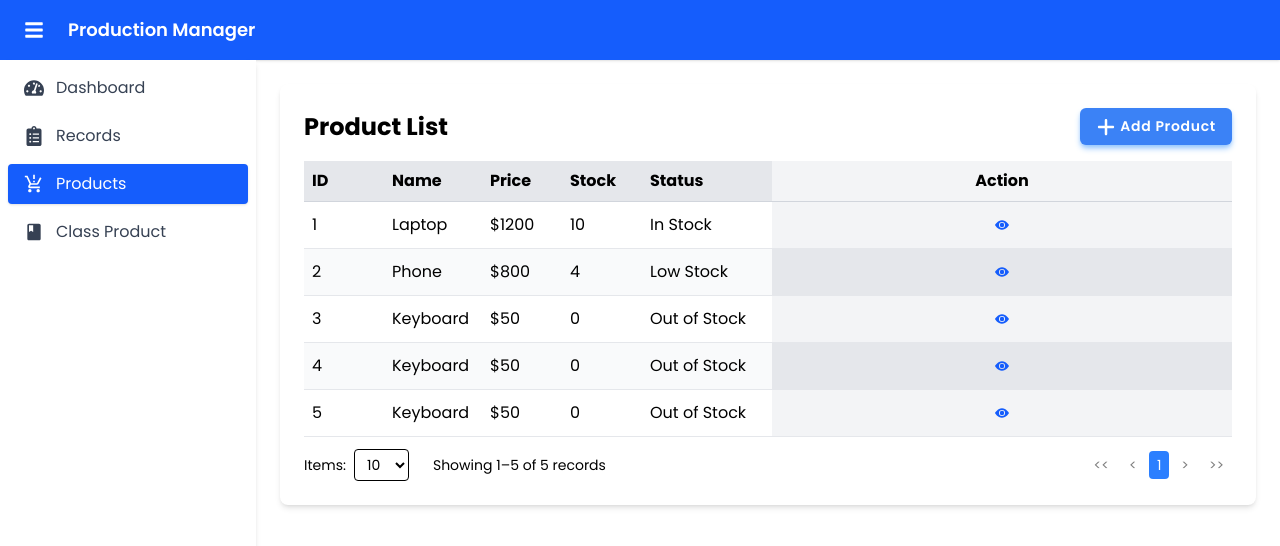
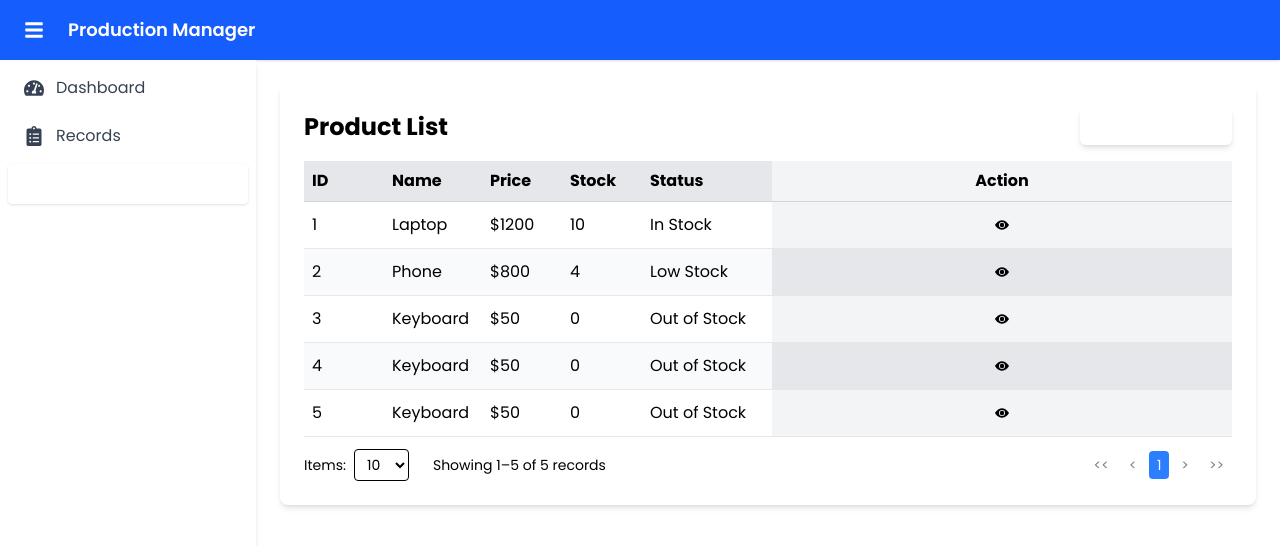
Before and after one commit to AlbertLumba/side-system, a React (Vite) app: page /products in a window 1280 px wide. Shown: the top 546 px of the page. Built offline with nearby package versions, Linux system fonts and the light colour scheme.

Commit message:
Used the color of indogrosir color pallet

```diff
--- a/src/App/routes.jsx
+++ b/src/App/routes.jsx
@@ -1,6 +1,7 @@
 import React from "react";
 import { FaTachometerAlt, FaClipboardList } from "react-icons/fa";
 import { MdProductionQuantityLimits, MdClass } from "react-icons/md";
+import DialogModal from "../shared/components/DialogModal";
 
 import RecordsFeature from "../features/records";
 import ProdManagementViewTableFeatures from "../features/prod-management";
@@ -24,12 +25,21 @@ const routes = [
     name: "Products",
     icon: MdProductionQuantityLimits,
   },
-  {
-    path: "/class-product",
-    element: <ProdManagementViewTableFeatures />,
-    name: "Class Product",
-    icon: MdClass,
-  },
+
+  //   {
+  //     path: "/class-product",
+  //     element: (
+  //       <DialogModal
+  //         title="Delete Item"
+  //         message="Are you sure you want to delete this item? This action cannot be undone."
+  //         positiveLabel="Save"
+  //         showNegative={true}
+  //       />
+  //     ),
+  //     name: "Class Product",
+  //     icon: MdClass,
+  //   },
+  // ];
+
 ];
-
 export default routes;
--- a/src/assets/index.css
+++ b/src/assets/index.css
@@ -5,13 +5,10 @@
 
 @theme {
   /* Colors */
-  --color-primary-blue-300: #93c5fd;
-  --color-primary-blue-500: #3b82f6;
-  --color-primary-blue-600: #155dfc;
-  --color-primary-blue-900: #1e3a8a;
-  --color-secondary-green: green;
-  --color-tertiary-yellow: yellow;
-  --color-primary-danger-red: red;
+  --color-primary-blue: #0b75c1;
+  --color-secondary-green: #096744;
+  --color-tertiary-yellow: #db1b31;
+  --color-primary-danger-red: #db1b31;
 
   --font-poppins: "Poppins", Georgia, "Times New Roman", serif;
 
--- /dev/null
+++ b/src/shared/components/DialogModal.jsx
@@ -0,0 +1,53 @@
+// src/shared/components/DialogModal.jsx
+import React from "react";
+import Modal from "./Modal";
+
+export default function DialogModal({
+  isOpen = true,
+  onClose,
+  title,
+  message,
+  onAction, // ✅ single callback
+  positiveLabel = "Confirm",
+  negativeLabel = "Cancel",
+  showNegative = true, // ✅ control visibility
+}) {
+  const handleAction = (type) => {
+    if (onAction) onAction(type); // "positive" or "negative"
+    if (onClose) onClose();
+  };
+
+  return (
+    <Modal isOpen={isOpen} onClose={onClose} location="justify-center">
+      <div className="flex flex-col space-y-4">
+        {/* Title */}
+        {title && (
+          <h2 className="text-lg font-semibold text-gray-900">{title}</h2>
+        )}
+
+        {/* Message / Content */}
+        {message && (
+          <p className="text-sm text-gray-600 leading-relaxed">{message}</p>
+        )}
+
+        {/* Buttons */}
+        <div className="flex justify-end space-x-3 mt-6">
+          {showNegative && (
+            <button
+              onClick={() => handleAction("negative")}
+              className="px-4 py-2 rounded-lg border border-blue-300 font-600 bg-transparent text-gray-600 hover:bg-blue-100"
+            >
+              {negativeLabel}
+            </button>
+          )}
+          <button
+            onClick={() => handleAction("positive")}
+            className="px-4 py-2 rounded-lg bg-red-600 text-white hover:bg-red-800"
+          >
+            {positiveLabel}
+          </button>
+        </div>
+      </div>
+    </Modal>
+  );
+}
```
